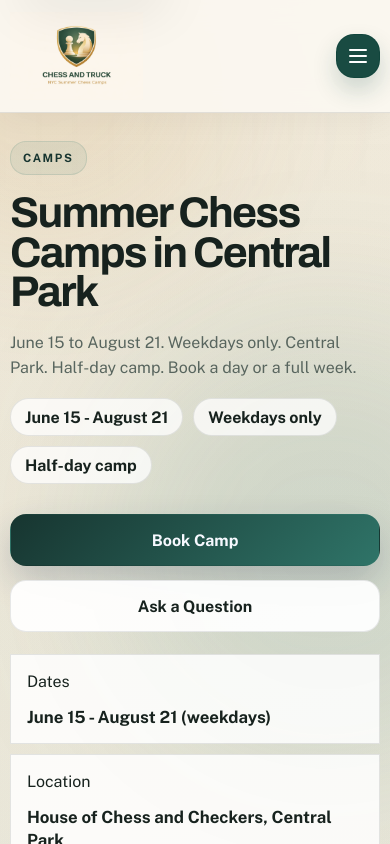
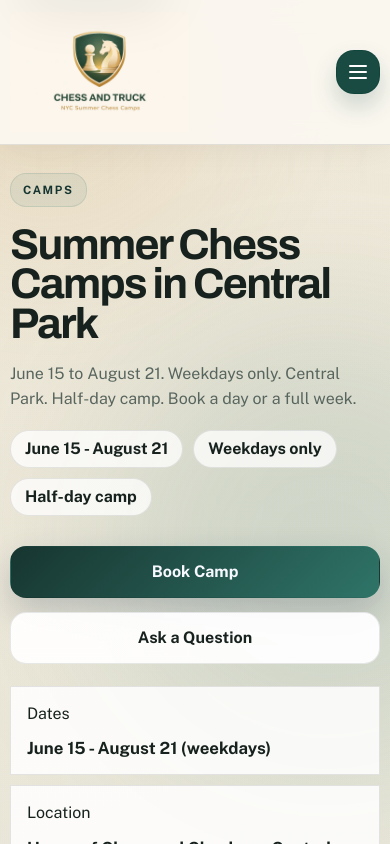
Before and after one commit to Aminjon0603/chess-and-truck-site, a React (Vite) app: page / in a window 390 px wide. Shown: the top 844 px of the page. Built offline with nearby package versions, Linux system fonts and the light colour scheme.

Commit message:
Increase mobile header logo size

```diff
--- a/src/site.css
+++ b/src/site.css
@@ -2469,11 +2469,11 @@ a {
     flex: 0 1 calc(100% - 56px);
     min-width: 0;
     gap: 0;
-    max-width: calc(100% - 56px);
+    max-width: calc(100% - 48px);
   }
 
   .brand-mark {
-    width: clamp(118px, 34vw, 156px);
+    width: clamp(156px, 46vw, 210px);
   }
 
   .brand-copy strong {
```
